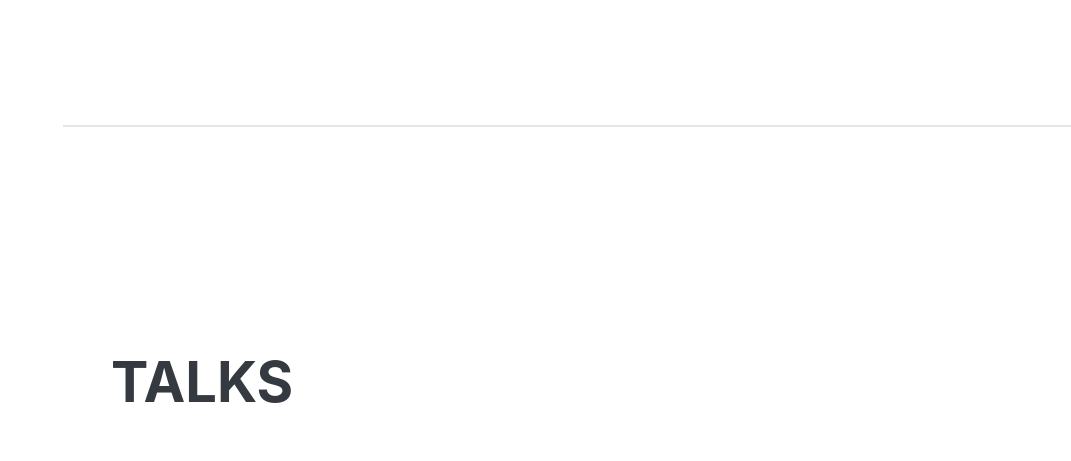
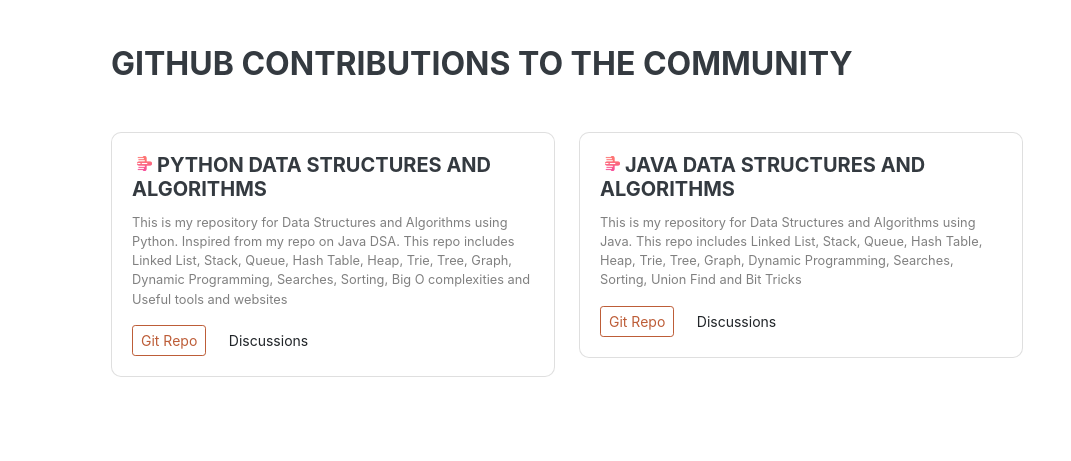
Before and after one commit to bharathikannann/bharathikannann.github.io, a plain HTML site: page index.html in a window 1280 px wide. Shown: the part 3121-3582 px from the top of the page, without its empty margins (209-1280 px from the left). Drawn offline with nearby package versions, Linux system fonts and the light colour scheme; a web font is replaced by a local one.

Commit message:
new style added

```diff
--- a/index.html
+++ b/index.html
@@ -274,6 +274,68 @@
 
                     </div>
                     <br><br>
+                    <h3 class="mb-5">Github Contributions to the community</h3>
+                    <div>
+
+                        <div class="row">
+                            <div class="col-sm-6 ">
+                                <a href="https://github.com/bharathikannann/Python-Data-Structures-and-Algorithms" target="_blank" style="text-decoration:none; color: grey;">
+                                <div class="card mb-4 shadowhover hover-pointer">
+                                    <div class="card-body">
+                                        <h5 class="card-title"><img src="assets/img/prioritor-logo.png" width="25px" height="20px" style="padding: 0px 5px 5px 5px;">Python Data Structures and Algorithms</h5>
+                                        <p class="card-text card-text-font-size mb-3" >This is my repository for Data Structures and Algorithms using Python. Inspired from my repo on Java DSA.
+                                            This repo includes
+                                                Linked List,
+                                                Stack,
+                                                Queue,
+                                                Hash Table,
+                                                Heap,
+                                                Trie,
+                                                Tree,
+                                                Graph,
+                                                Dynamic Programming,
+                                                Searches,
+                                                Sorting,
+                                                Big O complexities
+                                                and
+                                                Useful tools and websites
+                                        </p>
+                                        <a href="https://github.com/bharathikannann/Python-Data-Structures-and-Algorithms/" target="_blank" class="btn btn-outline-primary btn-sm">Git Repo</a>&nbsp;&nbsp;
+                                        <a href="https://github.com/bharathikannann/Python-Data-Structures-and-Algorithms/discussions" target="_blank" class="btn btn-sm">Discussions</a>
+                                    </div>
+                                </div></a>
+                            </div>
+                            <div class="col-sm-6 ">
+                                <a href="https://github.com/bharathikannann/Java-Data-Structures-and-Algorithms" target="_blank" style="text-decoration:none; color: grey;">
+                                <div class="card mb-4 shadowhover hover-pointer">
+                                    <div class="card-body">
+                                        <h5 class="card-title"><img src="assets/img/prioritor-logo.png" width="25px" height="20px" style="padding: 0px 5px 5px 5px;">Java Data Structures and Algorithms</h5>
+                                        <p class="card-text card-text-font-size mb-3" >This is my repository for Data Structures and Algorithms using Java.
+                                            This repo includes
+                                                Linked List,
+                                                Stack,
+                                                Queue,
+                                                Hash Table,
+                                                Heap,
+                                                Trie,
+                                                Tree,
+                                                Graph,
+                                                Dynamic Programming,
+                                                Searches,
+                                                Sorting,
+                                                Union Find
+                                                and Bit Tricks
+                                        </p>
+                                        <a href="https://github.com/bharathikannann/Java-Data-Structures-and-Algorithms/" target="_blank" class="btn btn-outline-primary btn-sm">Git Repo</a>&nbsp;&nbsp;
+                                        <a href="https://github.com/bharathikannann/Java-Data-Structures-and-Algorithms/discussions" target="_blank" class="btn btn-sm">Discussions</a>
+
+                                    </div>
+                                </div></a>
+                            </div>
+                        </div>
+
+
+                    </div>
                 </div>
             </section>
             <hr class="m-0" />
@@ -334,6 +396,9 @@
                                             src="assets/img/blogs/linear-regression-blog.jpg"
                                             alt="Linear Regression" style="border-radius: 5%;">
                                         <div class="card-body">
+                                            <div class="mb-1">
+                                            <span style="color: rgb(0, 0, 0); background-color: rgb(201, 210, 218); border-radius: 10px; padding: 2px 10px 2px 10px; font-size: 10px;">Popular</span>
+                                            </div>
                                             <h5 class="card-title">A Visual Intro to Linear Regression Math</h5>
                                             <!-- <small class="text-muted cat">
                                                 <i class="far fa-clock text-info"></i> 30 minutes
@@ -343,8 +408,6 @@
                                             algorithm. It's simplicity makes it a great stepping stone to learn more complex algorithms.</p>
                                         </div>
                                         <div class="card-footer text-muted d-flex justify-content-between bg-transparent border-top-0">
-                                            <div class="views">Dec 11 2020
-                                            </div>
                                             <div class="stats">
                                             <a href="https://bharathikannann.github.io/blogs/a-visual-intro-to-linear-regression-math/" target="_blank"
                                                 class="btn btn-outline-primary btn-sm">Read Blog</a>
@@ -404,13 +467,15 @@
                         <li>
                             <span class="fa-li"><i class="fas fa-trophy text-warning"></i></span>
                             <strong>Semifinalist - India Innovation Challenge Design Contest</strong><br>
-                            Department of Science and Technology (India) & Texas Instruments <span class="text-primary">June 2021</span>
+                            Department of Science and Technology (India) & Texas Instruments, <span class="text-primary">June 2021</span>.
                         </li>
                         <li>
                             <span class="fa-li"><i class="fas fa-trophy text-warning"></i></span>
-                            1<strong>
+                            <strong>1
                             <sup>st</sup>
-                            Place - Technical Paper Presentation</strong> - National Level Symposium, Hindusthan Institute of Technology  <span class="text-primary">2019</span>.
+                            Place - Technical Paper Presentation</strong>
+                            <br>
+                            National Level Technical Symposium, Hindusthan Institute of Technology, <span class="text-primary">2019</span>.
                         </li>
 
                         <!--
```
Also changed, not shown: css/styles.css.
